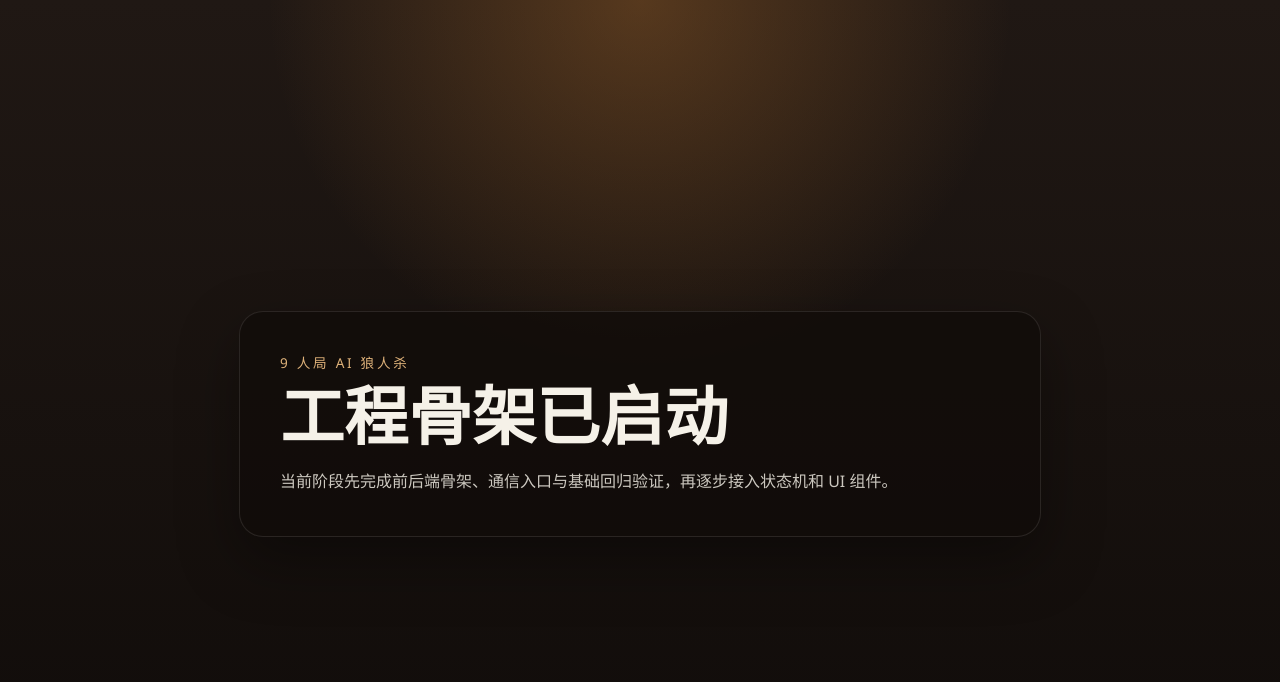
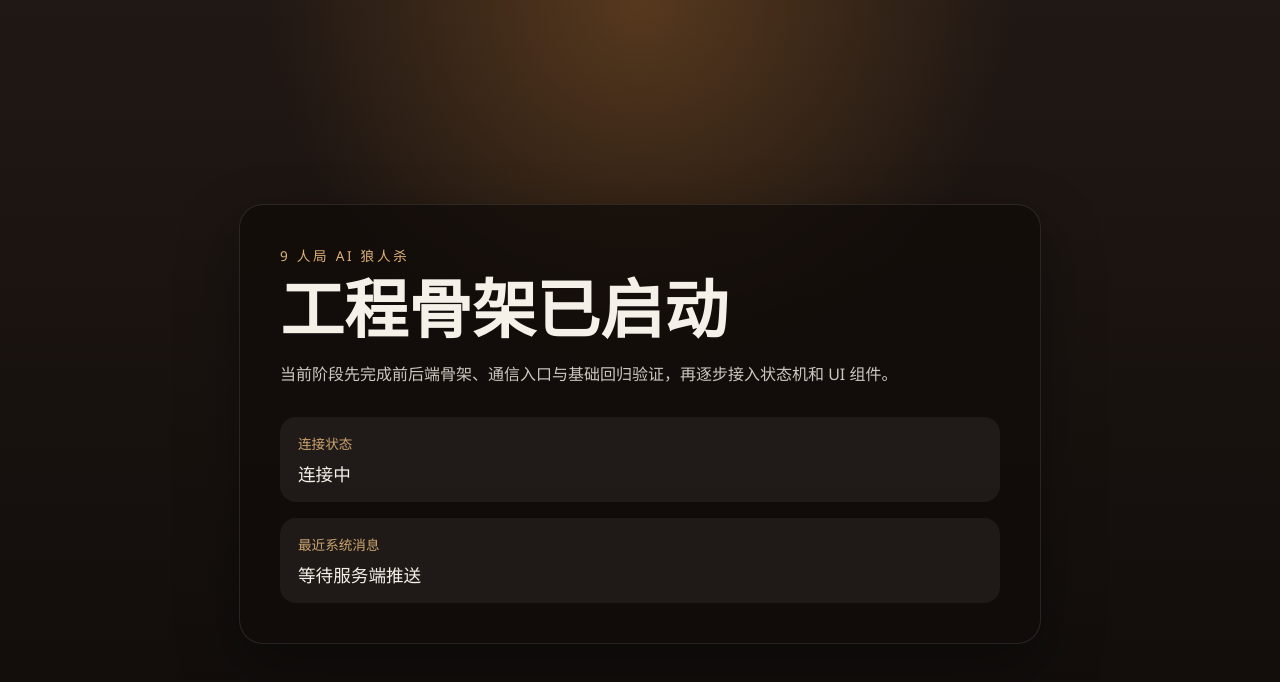
Before and after one commit to NewstarDevelop/werewolf, a React (Vite) app in the folder frontend/: page / in a window 1280 px wide. Shown: the top 682 px of the page. Built offline with nearby package versions, Linux system fonts and the light colour scheme; no server answers.

Commit message:
INF-02 round 5: connect frontend websocket shell

```diff
--- a/frontend/src/App.tsx
+++ b/frontend/src/App.tsx
@@ -1,4 +1,49 @@
+import { useEffect, useState } from "react";
+
+import { createGameSocketUrl, type ConnectionPhase, type ServerEnvelope } from "./ws/client";
+
+const statusText: Record<ConnectionPhase, string> = {
+  idle: "尚未连接",
+  connecting: "连接中",
+  open: "已连接",
+  closed: "已断开",
+  error: "连接异常",
+};
+
 export function App() {
+  const [phase, setPhase] = useState<ConnectionPhase>("idle");
+  const [messages, setMessages] = useState<string[]>([]);
+  const latestMessage = messages.length > 0 ? messages[messages.length - 1] : "等待服务端推送";
+
+  useEffect(() => {
+    const socket = new WebSocket(createGameSocketUrl(window.location));
+
+    setPhase("connecting");
+
+    socket.addEventListener("open", () => {
+      setPhase("open");
+    });
+
+    socket.addEventListener("message", (event) => {
+      const payload = JSON.parse(event.data) as ServerEnvelope;
+      if (payload.type === "SYSTEM_MSG") {
+        setMessages((current) => [...current, payload.data.message]);
+      }
+    });
+
+    socket.addEventListener("error", () => {
+      setPhase("error");
+    });
+
+    socket.addEventListener("close", () => {
+      setPhase("closed");
+    });
+
+    return () => {
+      socket.close();
+    };
+  }, []);
+
   return (
     <main className="app-shell">
       <section className="hero">
@@ -7,6 +52,16 @@ export function App() {
         <p className="summary">
           当前阶段先完成前后端骨架、通信入口与基础回归验证，再逐步接入状态机和 UI 组件。
         </p>
+        <dl className="status-board">
+          <div>
+            <dt>连接状态</dt>
+            <dd>{statusText[phase]}</dd>
+          </div>
+          <div>
+            <dt>最近系统消息</dt>
+            <dd>{latestMessage}</dd>
+          </div>
+        </dl>
       </section>
     </main>
   );
--- a/frontend/src/styles.css
+++ b/frontend/src/styles.css
@@ -52,3 +52,25 @@ h1 {
   line-height: 1.7;
   color: rgba(245, 241, 232, 0.82);
 }
+
+.status-board {
+  display: grid;
+  gap: 16px;
+  margin: 28px 0 0;
+}
+
+.status-board div {
+  padding: 16px 18px;
+  border-radius: 16px;
+  background: rgba(255, 255, 255, 0.06);
+}
+
+.status-board dt {
+  font-size: 0.85rem;
+  color: rgba(223, 178, 122, 0.9);
+}
+
+.status-board dd {
+  margin: 8px 0 0;
+  font-size: 1.1rem;
+}
--- /dev/null
+++ b/frontend/src/ws/client.ts
@@ -0,0 +1,13 @@
+export type ConnectionPhase = "idle" | "connecting" | "open" | "closed" | "error";
+
+export interface ServerEnvelope {
+  type: "SYSTEM_MSG";
+  data: {
+    message: string;
+  };
+}
+
+export function createGameSocketUrl(locationLike: Pick<Location, "protocol" | "hostname">): string {
+  const protocol = locationLike.protocol === "https:" ? "wss" : "ws";
+  return `${protocol}://${locationLike.hostname}:8000/ws/game`;
+}
```
Also changed, not shown: 1 other file (tests, documents, lock files or other folders).
